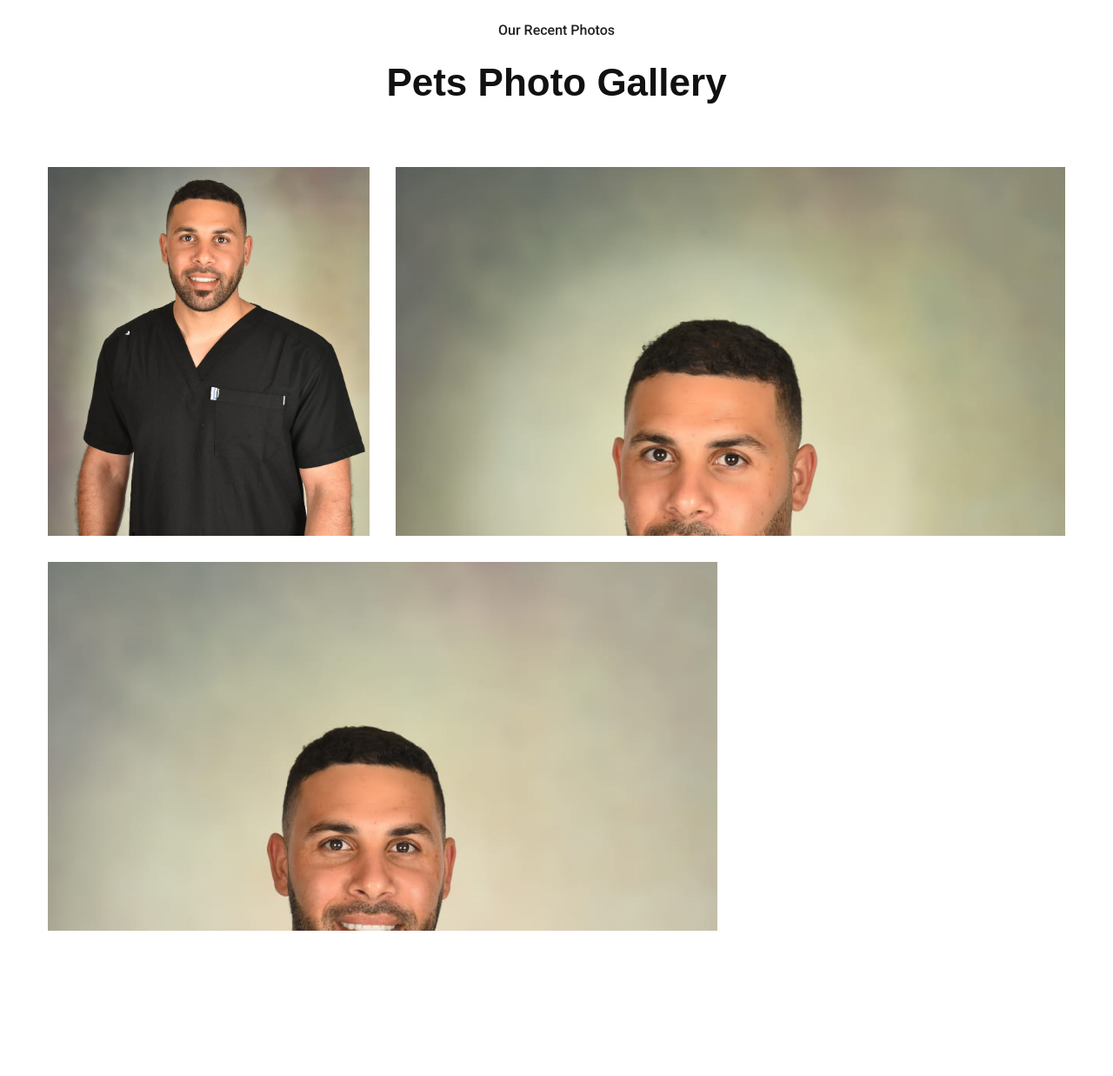
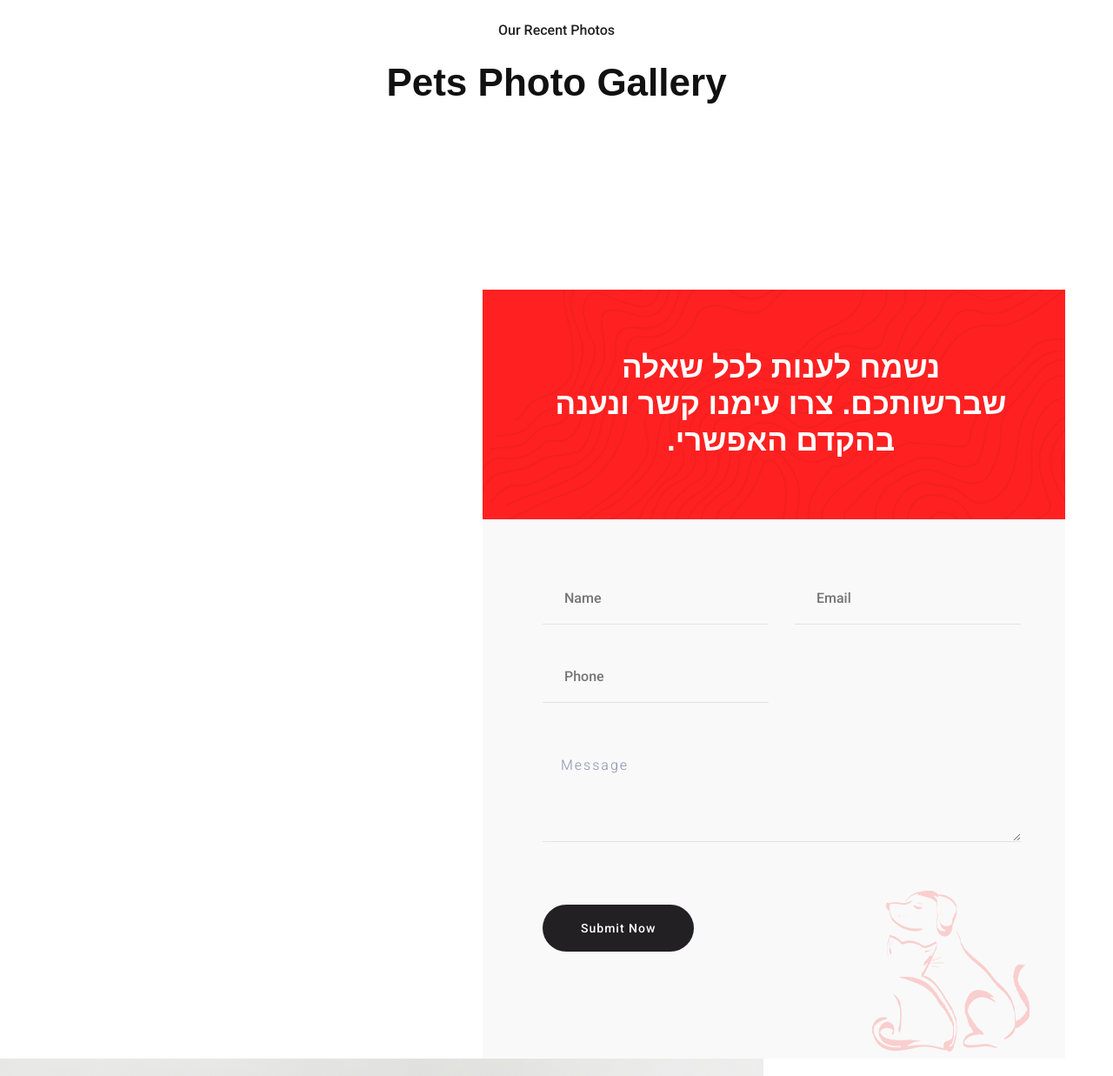
Before and after one commit to vetadom/vetadom.github.io, a plain HTML site: page index.html in a window 1280 px wide. Shown: the part 3099-4336 px from the top of the page at 87% size. Drawn offline with Linux system fonts and the light colour scheme; a web font is replaced by a local one.

Commit message:
Add files via upload

```diff
--- a/index.html
+++ b/index.html
@@ -280,17 +280,17 @@
                 </div>
                 <div class="row">
                     <div class="col-lg-4 col-md-6 col-sm-6">
-                        <div class="single-gallery mb-30">
+                        <div class="single-gallery mb-30 mobile-only">
                             <!-- <a href="assets/img/gallery/gallery1.png" class="img-pop-up">View Project</a> -->
                             <div class="gallery-img size-img" style="background-image: url(assets/img/gallery/gallery1.png);"></div>
                         </div>
                     </div>
-                    <div class="col-lg-8 col-md-6 col-sm-6">
+                    <div class="col-lg-8 col-md-6 col-sm-6 mobile-only">
                         <div class="single-gallery mb-30">
                             <div class="gallery-img size-img" style="background-image: url(assets/img/gallery/gallery2.png);"></div>
                         </div>
                     </div>
-                    <div class="col-lg-8 col-md-6 col-sm-6">
+                    <div class="col-lg-8 col-md-6 col-sm-6 mobile-only" >
                         <div class="single-gallery mb-30">
                             <div class="gallery-img size-img" style="background-image: url(assets/img/gallery/gallery3.png);"></div>
                         </div>
@@ -303,6 +303,14 @@
                 </div>
             </div>
         </div>
+        <style>
+            @media only screen and (min-width: 768px) {
+    .mobile-only {
+        display: none;
+    }
+}
+
+        </style>
         <!-- Gallery Area End -->
         <!--? Contact form Start -->
         <div class="contact-form-main pb-top">
```
